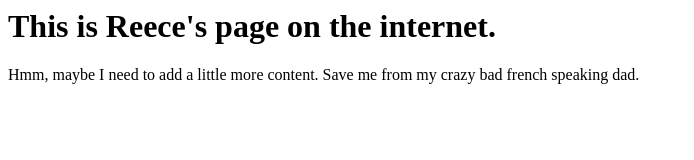
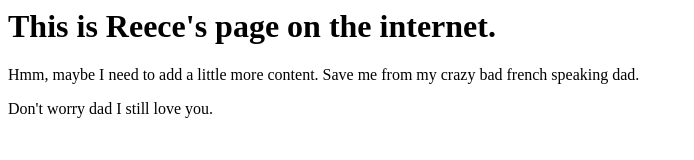
Before and after one commit to reecehulme/reecehulme.github.io, a plain HTML site: page index.html in a window 1280 px wide. Shown: the whole page, without its empty margins (0-694 px from the left). Drawn offline with Linux system fonts and the light colour scheme.

Commit message:
Update index.html

```diff
--- a/index.html
+++ b/index.html
@@ -2,5 +2,6 @@
 <body>
   <h1>This is Reece's page on the internet.</h1>
   <p>Hmm, maybe I need to add a little more content. Save me from my crazy bad french speaking dad.</p>
+  <p> Don't worry dad I still love you.</p>
  </body>
  </html>
```
